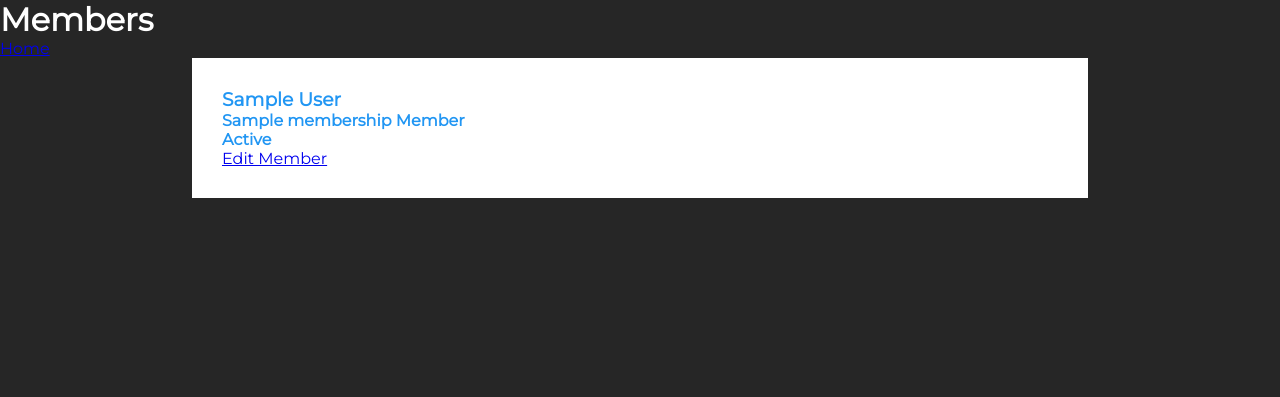
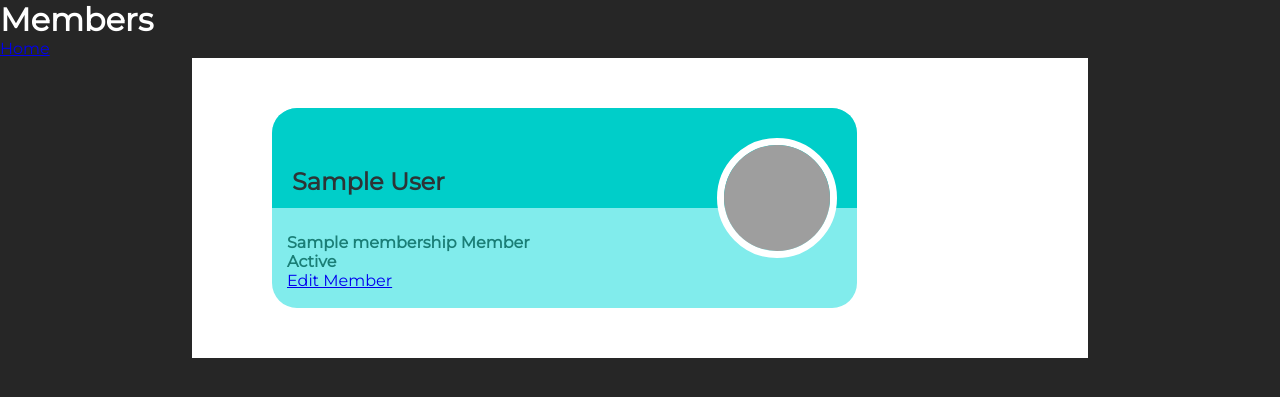
Before and after one commit to callumw118/gym_booking_system, a Flask app: page /members in a window 1280 px wide. Shown: the top 397 px of the page. Run offline with Flask 2, Linux system fonts and the light colour scheme; a database or web service that is not in the repository returns one stand-in record (values such as "Sample title"); some libraries are stand-ins or nearby versions; grey boxes are pictures that could not be loaded.

Commit message:
Styles each member to appear as a box with a photo of member

```diff
--- a/static/members.css
+++ b/static/members.css
@@ -4,4 +4,52 @@
     width: 70%;
     padding: 30px;
     color: #2196f3;
+    display: flex;
 }
+
+.card {
+    position: relative;
+    border-radius: 25px;
+    background-color: #81ecec;
+    height: 200px;
+    width: 70%;
+    text-align: left;
+    padding: 25px 15px;
+    margin: 20px 50px;
+}
+
+.top {
+    border-radius: 25px 25px 0 0;
+    background: #00cec9;
+    height: 100px;
+    width: 100%;
+    position: absolute;
+    top: 0;
+    left: 0;
+    display: flex;
+}
+
+.top h3 {
+    font-size: 1.5em;
+    color: #2d3436;
+    margin: 10% 20px 0;
+    display: flex;
+    flex: 1;
+}
+
+.top img {
+    border-radius: 50%;
+    width: 120px;
+    height: 120px;
+    border: 7px solid #fff;
+    margin: 30px 20px 0 0;
+}
+
+.bottom {
+    margin: 100px;
+}
+
+.status {
+    margin: 10px -100px;
+    color: #1a7e76;
+}
--- a/templates/members/index.html
+++ b/templates/members/index.html
@@ -4,20 +4,26 @@
 <h1>Members</h1>
 <a href="/">Home</a>
 
+<section class="members">
 {% for member in members %}
 
-<section class="members">
+
   <div class="card">
     <div class="top">
       <h3>{{ member.full_name }}</h3>
+      <img src="https://media-exp1.licdn.com/dms/image/C5603AQH6MWuDSTqAqQ/profile-displayphoto-shrink_400_400/0?e=1602720000&v=beta&t=1yD9l_kba0IRV8AmC754G3wkArvZOGWPMsb4w4RUu7k" alt="avatar">
+    </div>
       <div class="bottom">
-        <h4>{{ member.membership }} Member</h4>
-        <h4>{{ member.status }}</h4>
-        <a href="/members/ {{ member.id }}/edit">Edit Member</a>
+        <div class="status">
+         <h4>{{ member.membership }} Member</h4>
+         <h4>{{ member.status }}</h4>
+         <a href="/members/ {{ member.id }}/edit">Edit Member</a>
+      </div>
       </div>
     </div>
 </div>
-</section>
+
 
 {% endfor %}
+</section>
 {% endblock %}
```
